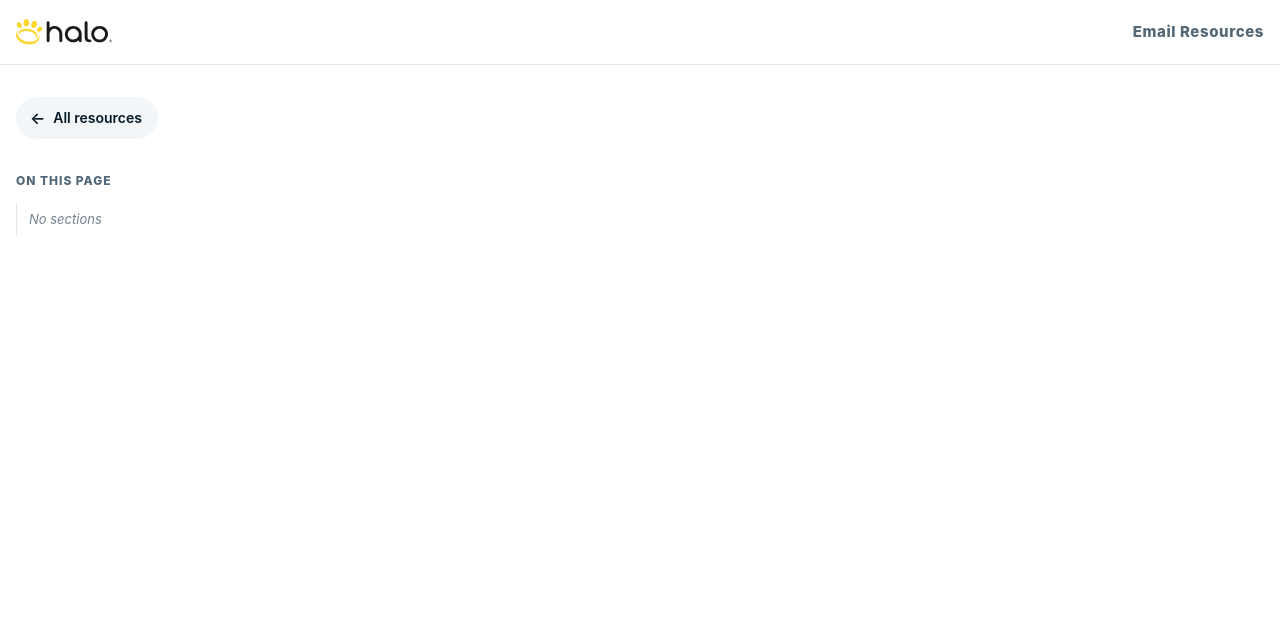
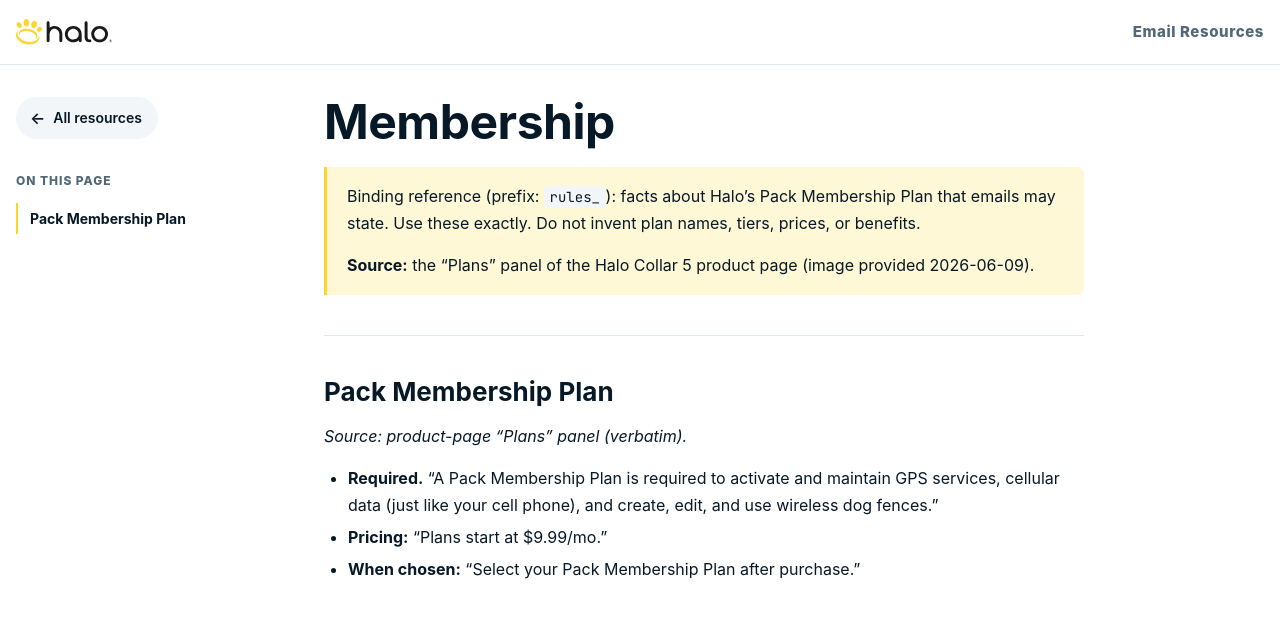
Before and after one commit to Topdecileinc/halo-resources, a Jekyll site: the page built from product-brain/rules_membership.md, in a window 1280 px wide. Shown: the top 618 px of the page. Built offline with Jekyll 4.4.1, drawn with Linux system fonts in a browser that asks for light colours; our own code applies the rules of GitHub Pages for plain Markdown files.

Commit message:
Populate product-brain/rules_membership.md from the product-page Plans panel
The linked support article is behind Cloudflare (curl + WebFetch both blocked,
no browser connected), so could not be read. Populated from the provided product-
page 'Plans' panel image instead, verbatim: Pack Membership Plan required for GPS/
cellular/fences, plans start at $9.99/mo, selected after purchase. Nothing invented.
Plan tiers/benefits from the support article still to add once it's reachable.

Co-Authored-By: Claude Opus 4.8 <noreply@anthropic.com>

```diff
--- a/product-brain/rules_membership.md
+++ b/product-brain/rules_membership.md
@@ -1,2 +1,18 @@
 ---
 ---
+# Membership
+
+> Binding reference (prefix: `rules_`): facts about Halo's Pack Membership Plan that emails
+> may state. Use these exactly. Do not invent plan names, tiers, prices, or benefits.
+>
+> **Source:** the "Plans" panel of the Halo Collar 5 product page (image provided 2026-06-09).
+
+---
+
+## Pack Membership Plan
+
+*Source: product-page "Plans" panel (verbatim).*
+
+- **Required.** "A Pack Membership Plan is required to activate and maintain GPS services, cellular data (just like your cell phone), and create, edit, and use wireless dog fences."
+- **Pricing:** "Plans start at $9.99/mo."
+- **When chosen:** "Select your Pack Membership Plan after purchase."
```
